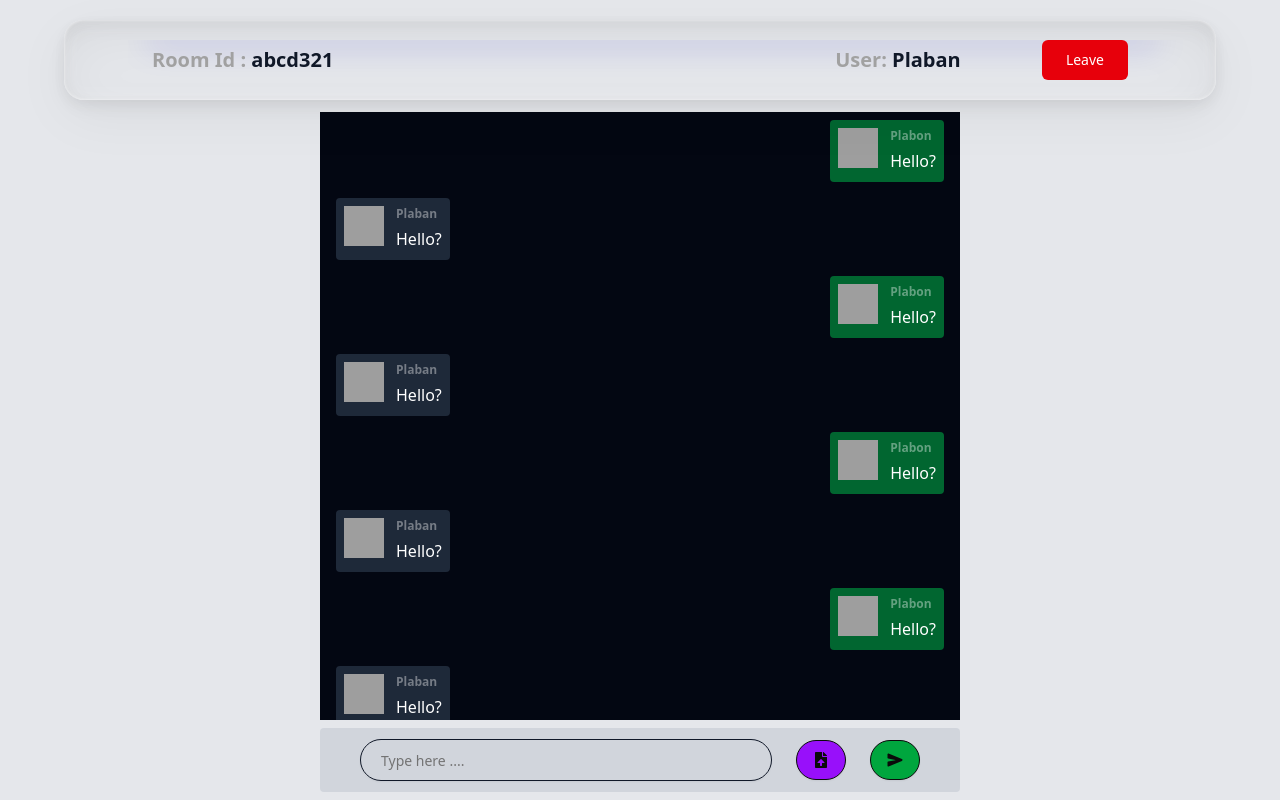
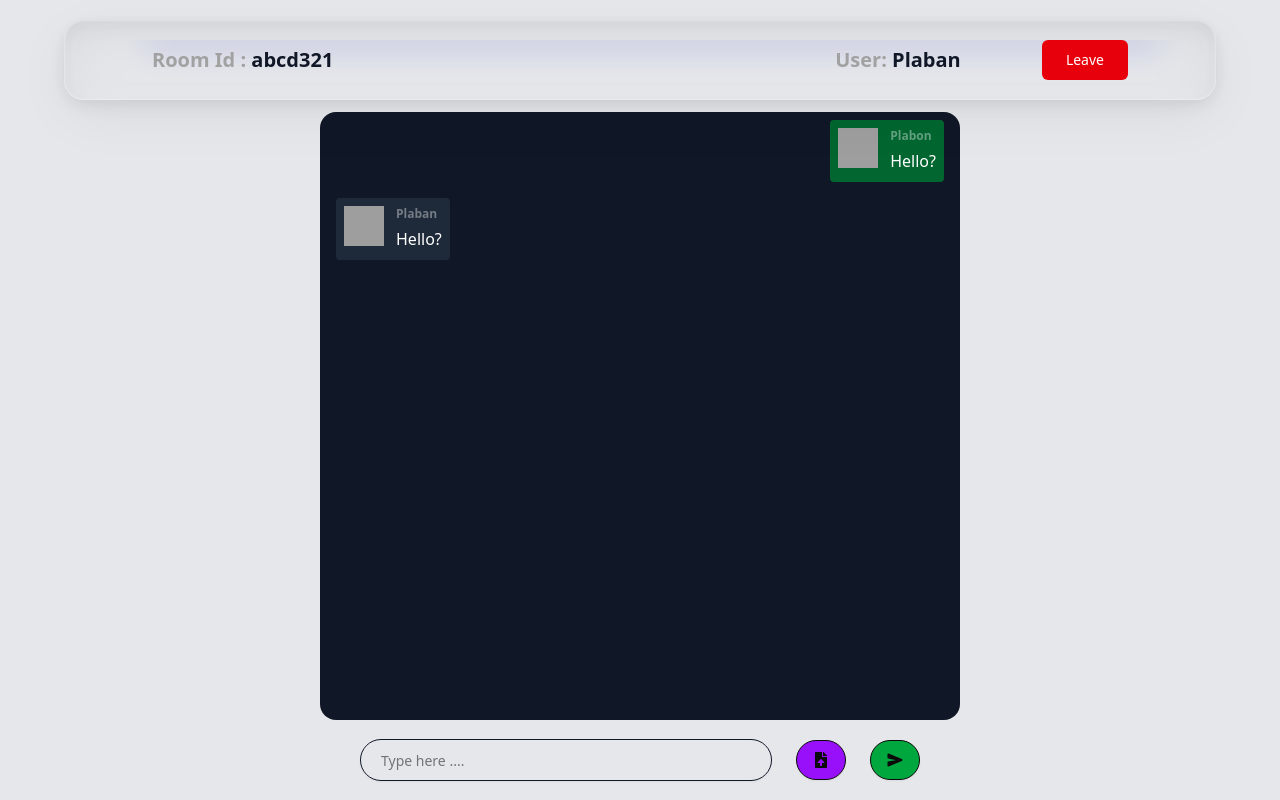
Before and after one commit to plabon00/Lyvo-Frontend, a React (Vite) app: page /chat in a window 1280 px wide. Built offline with nearby package versions, Linux system fonts and the light colour scheme; grey boxes are pictures that could not be loaded.

Commit message:
Added Service Section

```diff
--- a/package.json
+++ b/package.json
@@ -16,6 +16,7 @@
     "@stomp/stompjs": "^7.2.0",
     "@tailwindcss/vite": "^4.1.14",
     "@types/three": "^0.180.0",
+    "axios": "^1.12.2",
     "class-variance-authority": "^0.7.1",
     "clsx": "^2.1.1",
     "gsap": "^3.13.0",
--- a/src/components/ChatPage.tsx
+++ b/src/components/ChatPage.tsx
@@ -20,47 +20,6 @@ function ChatPage() {
             content: "Hello?",
             sender: "Plaban"
         },
-        {
-            content: "Hello?",
-            sender: "Plabon"
-        },
-        {
-            content: "Hello?",
-            sender: "Plaban"
-        },
-        {
-            content: "Hello?",
-            sender: "Plabon"
-        },
-        {
-            content: "Hello?",
-            sender: "Plaban"
-        },
-        {
-            content: "Hello?",
-            sender: "Plabon"
-        },
-        {
-            content: "Hello?",
-            sender: "Plaban"
-        },
-        {
-            content: "Hello?",
-            sender: "Plabon"
-        },
-        {
-            content: "Hello?",
-            sender: "Plaban"
-        },
-        {
-            content: "Hello?",
-            sender: "Plabon"
-        },
-        {
-            content: "Hellodfkvndjkafnvkajnvjanvlkanlkcnjsanvbivhqneoiuwrhfopicqiwforurxeoqpijefiqjwenabchfgbqiwrfwehfcqregbfnuhnawuecm?",
-            sender: "Plaban"
-        },
-
     ]);
     const [input, setInput] = useState("");
     const inputRef = useState(null);
@@ -71,7 +30,7 @@ function ChatPage() {
 
     return (
         <>
-            <div className="dark:bg-gray-900 dark:text-neutral-50 bg-gray-200 w-screen h-screen">
+            <div className="dark:bg-gray-950 dark:text-neutral-50 bg-gray-200 w-screen h-screen">
 
                 <header className="h-20 fixed w-full flex justify-center items-center mt-5">
                     <GlassSurface
@@ -101,7 +60,7 @@ function ChatPage() {
                 </header>
 
                 <main className="w-2/4 mx-auto pb-20 pt-28 h-screen">
-    <div className="w-full h-full bg-gray-950 overflow-auto">
+    <div className="w-full h-full bg-gray-900 rounded-2xl overflow-auto">
         {
             messages.map((message, index) => (
                 <div key={index} className={`flex ${message.sender === currentUser ? "justify-end" : "justify-start"} px-4`}>
@@ -130,7 +89,7 @@ function ChatPage() {
 
 
                 <div className="fixed bottom-2 w-full h-16 flex justify-center ">
-                    <div className="h-full rounded w-2/4 dark:bg-gray-900 bg-gray-300 flex justify-between items-center gap-6 px-10">
+                    <div className="h-full rounded w-2/4 flex justify-between items-center gap-6 px-10">
 
                         <Input type="text" placeholder="Type here ...." className="dark:text-neutral-50 py-5 text-black rounded-full px-5 border-gray-900 dark:border-gray-50" />
                         <Button type="submit" size="lg" variant="outline" className="rounded-full bg-purple-600 dark:text-gray-100">
--- a/src/components/JoinCreateChat.tsx
+++ b/src/components/JoinCreateChat.tsx
@@ -5,10 +5,45 @@ import { Button } from './ui/button';
 import iconImg from '../assets/chat.png'
 import '../App.css'
 import '../index.css'
+import { useState } from "react";
+import toast from "react-hot-toast";
 
 
 
 const JoinCreateChat = () => {
+
+    const [details, setDetails] = useState({
+        roomId: "",
+        userName: ""
+    })
+
+    function handleFormInputChange(event: React.ChangeEvent<HTMLInputElement>) {
+        setDetails({
+            ...details,
+            [event.target.name]: event.target.value,
+        });
+    }
+
+    function joinChat() {
+        if(validateForm()){
+
+        }
+    }
+
+    function createChat() {
+        if (validateForm()) {
+            console.log(details.userName , details.roomId)
+        }
+    }
+
+    function validateForm(){
+        if (details.userName==="" || details.roomId === "") {
+            toast.error("Invalid Name or Room ID")
+            return false
+        }
+        else return true
+    }
+
     return (
         <div className='min-h-screen flex justify-center items-center'>
 
@@ -29,9 +64,9 @@ const JoinCreateChat = () => {
                 >
                     <div className="p-4 sm:p-6 md:p-8 lg:p-10 xl:p-12 flex flex-col justify-center items-center text-white">
                         <div >
-                            <img src={iconImg} alt="ChatIcon" className="w-20"/>
+                            <img src={iconImg} alt="ChatIcon" className="w-20" />
                         </div>
-                        <MorphingText texts={["Join", "Create"]} className="items-center p-0 mb-10"/>
+                        <MorphingText texts={["Join", "Create"]} className="items-center p-0 mb-10" />
 
                         <div className="w-full max-w-xs sm:max-w-sm md:max-w-md lg:max-w-lg">
                             {/* Form container with responsive width */}
@@ -50,13 +85,14 @@ const JoinCreateChat = () => {
                                         width="100%"
                                     >
                                         <input
+                                            onChange={handleFormInputChange}
+                                            value={details.userName}
                                             type="text"
-                                            id="roomId"
-                                            name="roomId"
+                                            id="name"
+                                            name="userName"
+                                            placeholder="Enter Your Name"
                                             className="mx-3 w-70 h-full bg-transparent border-0 outline-0
                  text-[10px] sm:text-xs md:text-sm font-mono text-white placeholder-gray-400 py-1 transition-all"
-
-                                            placeholder="Enter Your Name"
                                         />
                                     </GlassSurface>
                                 </div>
@@ -75,23 +111,25 @@ const JoinCreateChat = () => {
                                         className="p-0"
                                     >
                                         <input
+                                            onChange={handleFormInputChange}
+                                            value={details.roomId}
                                             type="text"
                                             id="roomId"
                                             name="roomId"
+                                            placeholder="Enter room ID"
                                             className="w-70 mx-3 h-full bg-transparent border-0 outline-0
                  text-[10px] sm:text-xs md:text-sm font-mono text-white placeholder-gray-400 py-1 transition-all"
-                                            placeholder="Enter room ID"
                                         />
                                     </GlassSurface>
                                 </div>
                             </div>
 
 
-                                {/* Action Buttons */}
-                                <div className="flex xs:flex-row gap-4 sm:gap-6 pt-1 sm:pt-2 mt-10 justify-center cursor-pointer">
-                                    <Button variant="outline" className="bg-transparent rounded-full text-10 font-mono h-auto hover:bg-fuchsia-950 hover:brightness-100 active:brightness-200">Join Room</Button>
-                                    <Button variant="outline" className="bg-transparent rounded-full text-10 font-mono h-auto hover:bg-fuchsia-950 hover:brightness-100 active:brightness-200">Create Room</Button>
-                                </div>
+                            {/* Action Buttons */}
+                            <div className="flex xs:flex-row gap-4 sm:gap-6 pt-1 sm:pt-2 mt-10 justify-center cursor-pointer">
+                                <Button onClick={joinChat} variant="outline" className="bg-transparent rounded-full text-10 font-mono h-auto hover:bg-fuchsia-950 hover:brightness-100 active:brightness-200">Join Room</Button>
+                                <Button onClick={createChat} variant="outline" className="bg-transparent rounded-full text-10 font-mono h-auto hover:bg-fuchsia-950 hover:brightness-100 active:brightness-200">Create Room</Button>
+                            </div>
                         </div>
                     </div>
 
--- /dev/null
+++ b/src/config/AxiosHelper.js
@@ -0,0 +1,6 @@
+import axios from "axios";
+export const URL = "http://localhost:8000"
+
+export const httpClient = axios.create({
+    baseURL : URL ,
+});
--- a/src/main.tsx
+++ b/src/main.tsx
@@ -11,7 +11,7 @@ ReactDOM.createRoot(root as HTMLElement).render(
   <StrictMode>
     <BrowserRouter>
       <AppRouter/>
-      <Toaster position='top-right'/>
+      <Toaster position='top-center'/>
     </BrowserRouter>
   </StrictMode>,
 )
--- /dev/null
+++ b/src/services/RoomServices.js
@@ -0,0 +1,6 @@
+import { httpClient } from "../config/AxiosHelper";
+
+export const createRoom = async (roomDetails) =>{
+    const response= await httpClient.post(`/api/v1/room`, roomDetails);
+    return response.data ;
+};
```
Also changed, not shown: 1 other file (tests, documents, lock files or other folders).
